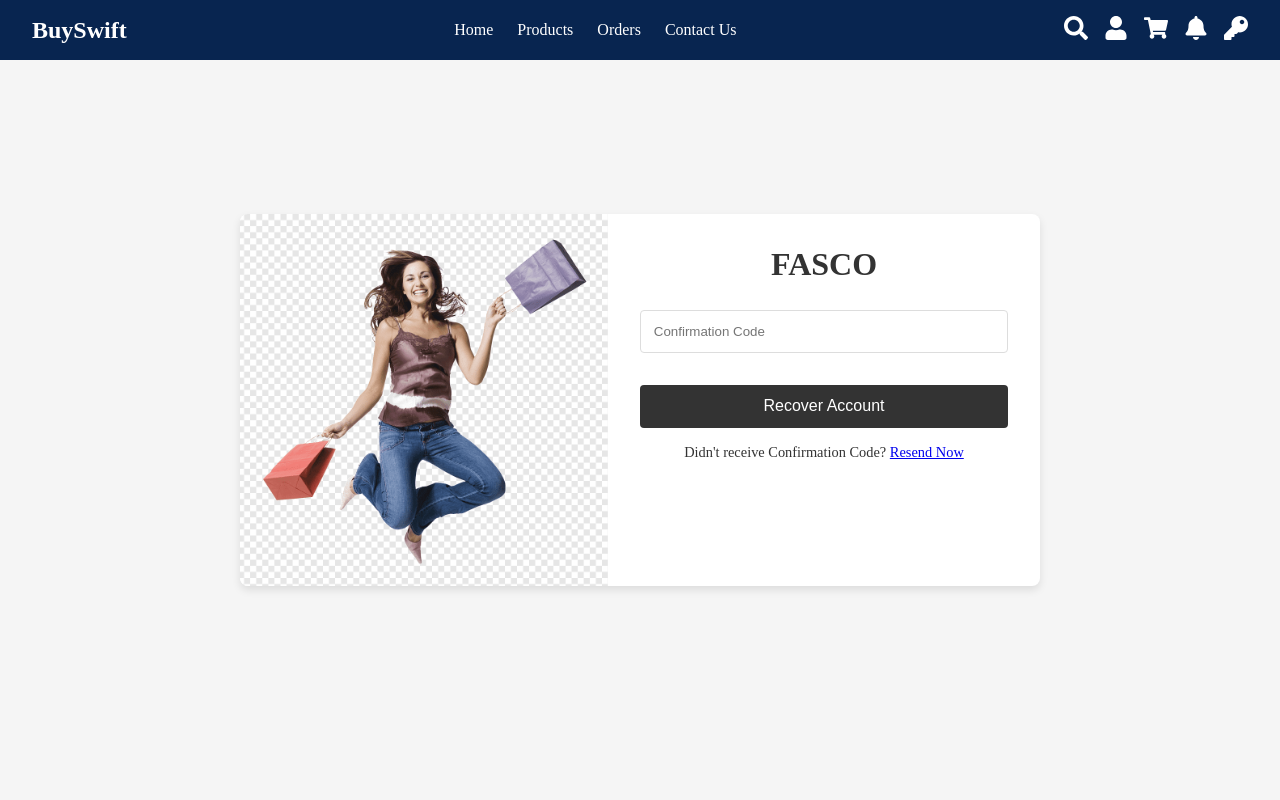
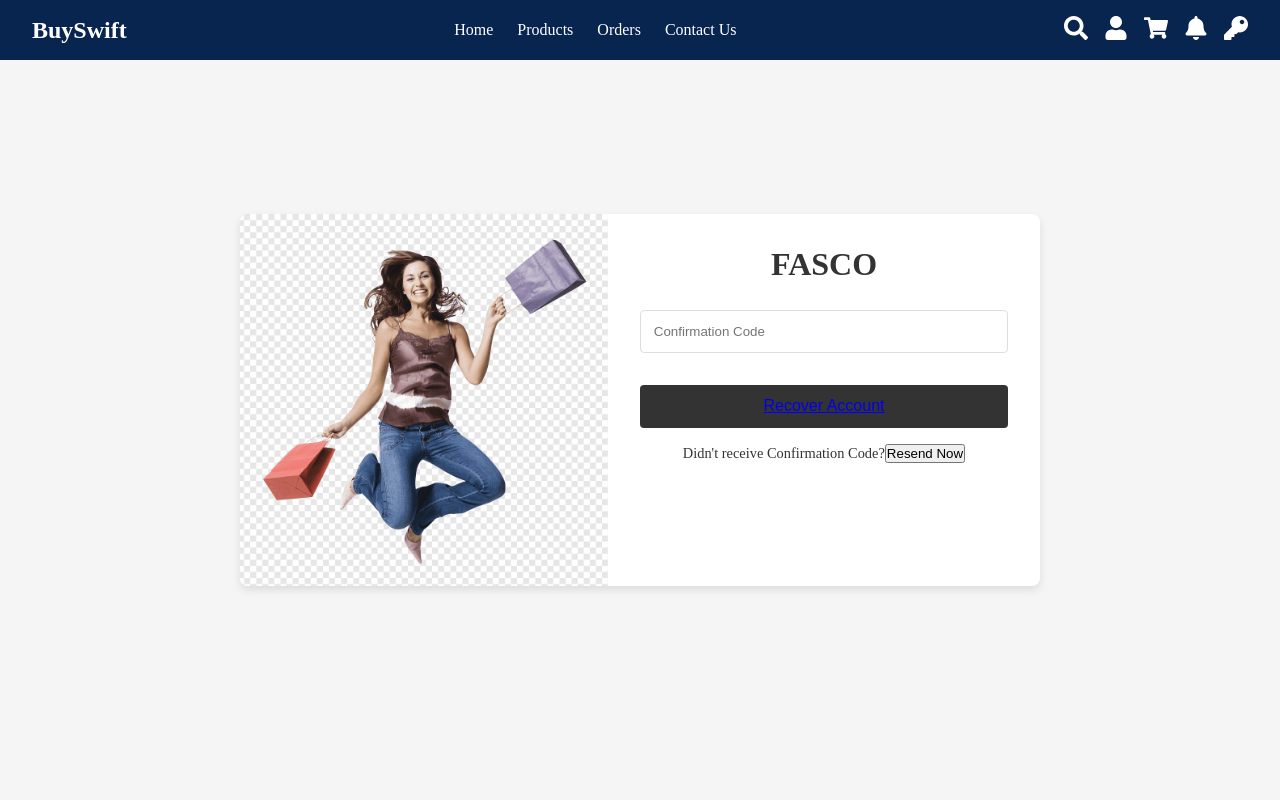
Before and after one commit to TradeEase/e-commerce-frontend, a React (Vite) app: page /enter-confirmation-code in a window 1280 px wide. Shown: the top 800 px of the page. Built offline with nearby package versions, Linux system fonts and the light colour scheme.

Commit message:
pages linked

```diff
--- a/src/login/EnterConfirmationCode.jsx
+++ b/src/login/EnterConfirmationCode.jsx
@@ -23,10 +23,12 @@ function EnterConfirmationCode() {
                     <h2>Enter The Confirmation Code</h2>
                     <form onSubmit={handleSubmit}>
                         <input type="text" placeholder="Confirmation Code" className="input-field" />
-                        <button type="submit" className="submit-btn">Recover Account</button>
+                        <button type="submit" className="submit-btn">
+                            <Link to="/reset-password">Recover Account</Link>
+                            </button>
                     </form>
                     <div className="links">
-                        <p>Didn't receive Confirmation Code? <Link to="/resend">Resend Now</Link></p>
+                        <p>Didn't receive Confirmation Code?<button>Resend Now</button></p>
                     </div>
                 </div>
             </div>
--- a/src/login/ForgotPassword.jsx
+++ b/src/login/ForgotPassword.jsx
@@ -98,7 +98,10 @@ function ForgotPassword() {
                             />
                             {errors.phoneNumber && <div className="error-msg">{errors.phoneNumber}</div>}
                         </div>
-                        <button type="submit" className="submit-btn">Send Confirmation Code</button>
+
+                        <button type="submit" className="submit-btn">
+                            <Link to="/enter-confirmation-code">Send Confirmation Code </Link>
+                            </button>
                     </form>
                     <div className="links">
                         <Link to="/">Already have an account? Login</Link>
--- a/src/login/ResetPassword.jsx
+++ b/src/login/ResetPassword.jsx
@@ -1,12 +1,14 @@
 import React from 'react';
 import './Form.css';
+import Image from '../assets/SignIMG.jpg';
+import { Link } from 'react-router-dom';
 
 function ResetPassword() {
     return (
         <div className="auth-container">
             <div className="auth-box">
                 <div className="auth-image">
-                    <img src={require('../assets/SignIMG.jpg')} alt="Reset Password visual" />
+                    <img src={Image} alt="Reset Password visual" />
                 </div>
                 <div className="auth-form">
                     <h1>FASCO</h1>
@@ -14,7 +16,7 @@ function ResetPassword() {
                     <form>
                         <input type="password" placeholder="New Password" className="input-field" />
                         <input type="password" placeholder="Confirmation Password" className="input-field" />
-                        <button type="submit" className="submit-btn">Submit</button>
+                        <button type="submit" className="submit-btn"><Link to="/login">Submit</Link></button>
                     </form>
                     <p className="links">FASCO Terms & Conditions</p>
                 </div>
```
Also changed, not shown: src/App.jsx (+4 -5 lines).
